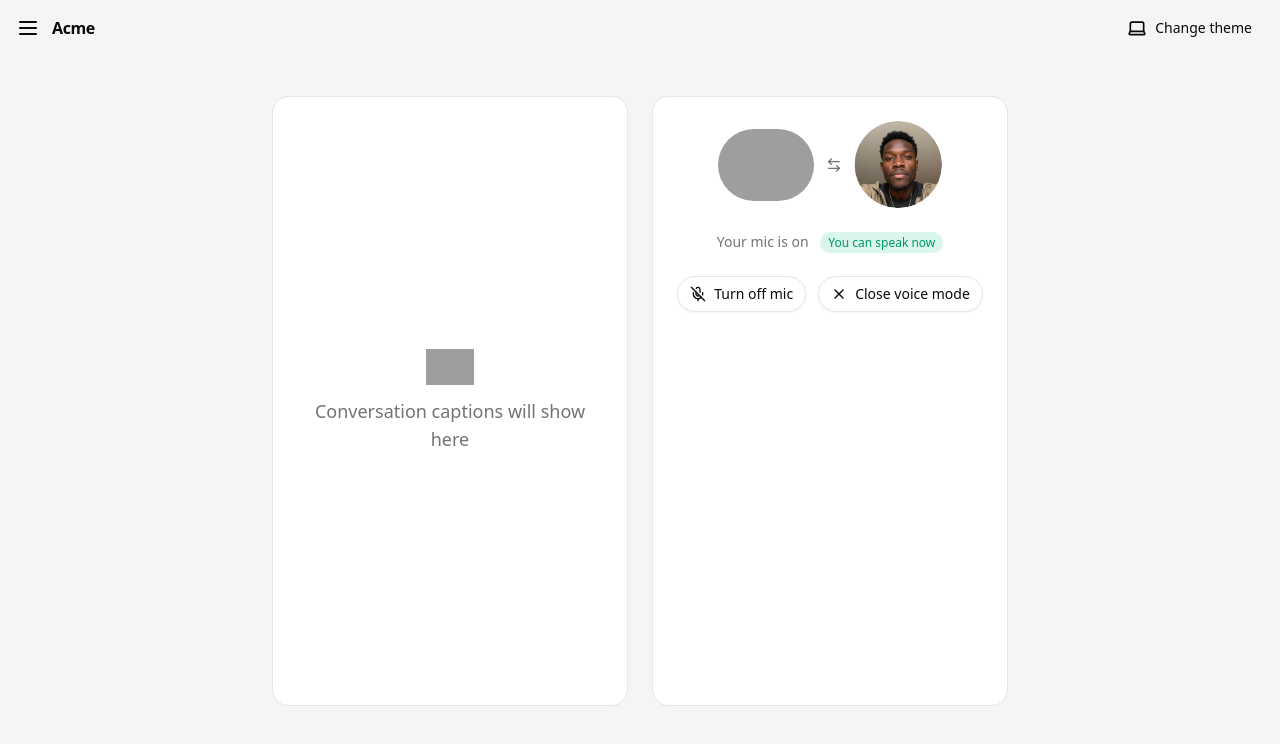
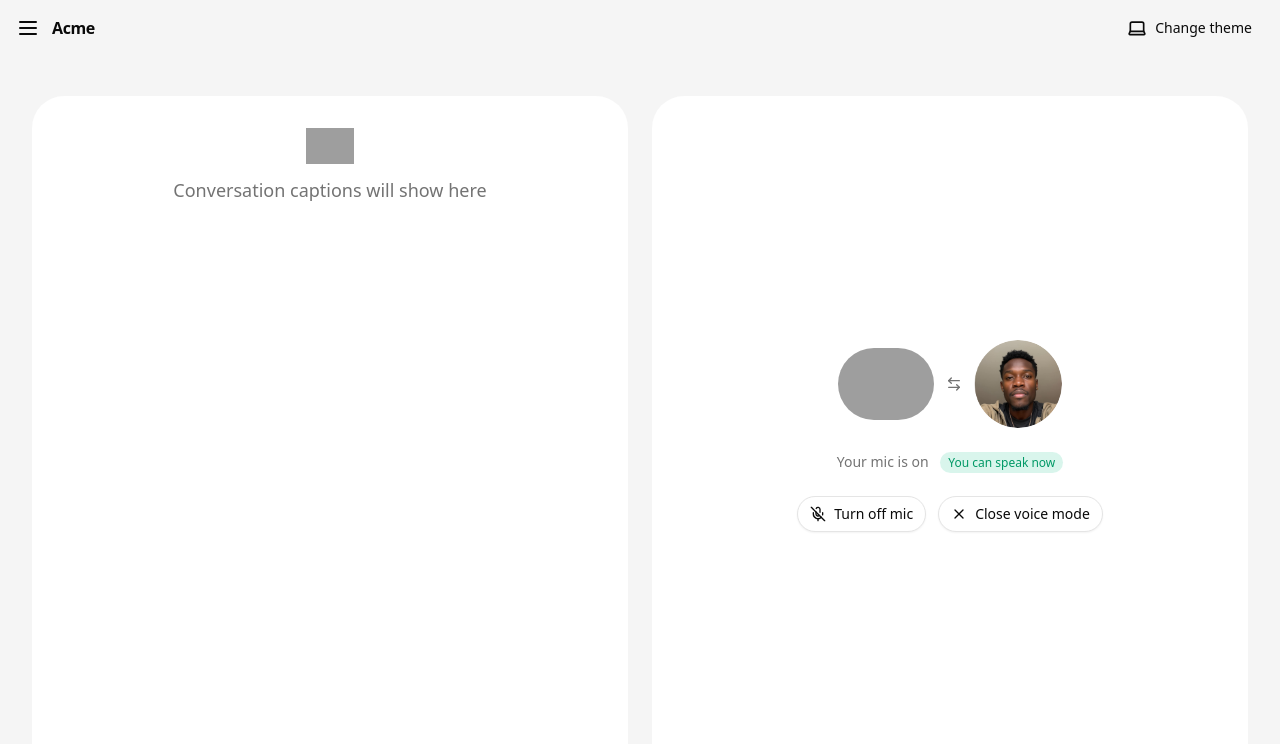
Before and after one commit to thepreakerebi/voi, a Next.js app: page / in a window 1280 px wide. Both pictures are taken after a click on the button "Use voice mode". Shown: the top 744 px of the page. Built offline with nearby package versions, Linux system fonts and the light colour scheme; grey boxes are pictures that could not be loaded.

Commit message:
fixed voice mode layput

```diff
--- a/app/(voice-chat)/captions.tsx
+++ b/app/(voice-chat)/captions.tsx
@@ -9,8 +9,12 @@ type Props = {
 
 export default function Captions({ userText, aiText }: Props) {
   return (
-    <section className="h-[50vh] md:h-[70vh] flex items-center justify-center">
-      <section aria-live="polite" aria-atomic="false" className="text-center space-y-6 w-full max-w-2xl">
+    <section className="h-full w-full flex items-center justify-center">
+      <section
+        aria-live="polite"
+        aria-atomic="false"
+        className="text-center space-y-6 w-full h-full max-w-2xl"
+      >
         {!userText && !aiText ? (
           <figure className="mx-auto flex flex-col items-center gap-3">
             <Image src="/caption-unscreen.gif" alt="" width={48} height={48} />
@@ -19,20 +23,20 @@ export default function Captions({ userText, aiText }: Props) {
             </figcaption>
           </figure>
         ) : (
-          <>
+          <section className="h-full w-full overflow-y-auto space-y-6 px-2">
             {userText && (
               <article>
                 <h3 className="text-base md:text-xl font-medium">You</h3>
-                <p className="text-lg md:text-2xl leading-relaxed">{userText}</p>
+                <p className="text-lg md:text-2xl leading-relaxed text-pretty">{userText}</p>
               </article>
             )}
             {aiText && (
               <article>
                 <h3 className="text-base md:text-xl font-medium">Assistant</h3>
-                <p className="text-lg md:text-2xl leading-relaxed">{aiText}</p>
+                <p className="text-lg md:text-2xl leading-relaxed text-pretty">{aiText}</p>
               </article>
             )}
-          </>
+          </section>
         )}
       </section>
     </section>
--- a/app/(voice-chat)/voice-mode.tsx
+++ b/app/(voice-chat)/voice-mode.tsx
@@ -9,12 +9,12 @@ export default function VoiceMode({ onClose }: { onClose?: () => void }) {
   const [aiCaption, setAiCaption] = React.useState("");
 
   return (
-    <section className="mx-auto w-full max-w-6xl px-4 py-6 md:py-8">
-      <section className="grid grid-cols-1 md:grid-cols-2 gap-4 md:gap-6">
-        <section className="rounded-2xl border bg-card p-4 md:p-6">
+    <section className="w-full h-[calc(100vh-56px)] px-4 py-4 md:py-8">
+      <section className="grid w-full h-full grid-cols-1 md:grid-cols-2 gap-6">
+        <section className="rounded-[2rem] w-full bg-card h-full p-4 md:p-8">
           <Captions userText={userCaption} aiText={aiCaption} />
         </section>
-        <section className="rounded-2xl border bg-card p-4 md:p-6">
+        <section className="rounded-[2rem] w-full bg-card h-full p-4 md:p-8">
           <Voices onCaptionUpdate={(u, a) => { setUserCaption(u ?? userCaption); setAiCaption(a ?? aiCaption); }} onClose={onClose} />
         </section>
       </section>
--- a/app/(voice-chat)/voices.tsx
+++ b/app/(voice-chat)/voices.tsx
@@ -11,7 +11,7 @@ type Props = {
 
 export default function Voices({ onCaptionUpdate, onClose }: Props) {
   return (
-    <section className="flex flex-col items-center gap-6">
+    <section className="flex flex-col items-center justify-center gap-6 h-full w-full">
       <section className="flex items-center gap-3">
         <Image src="/orb.png" alt="AI" width={96} height={96} className="rounded-full" />
         <ArrowLeftRight className="size-4 text-muted-foreground" />
--- a/app/page.tsx
+++ b/app/page.tsx
@@ -10,13 +10,15 @@ export default function Home() {
   return (
     <section className="h-full">
       <Header />
-      <section className="w-full px-3 md:px-64 py-16 bg-secondary">
-        {mode === "text" ? (
+      {mode === "text" ? (
+        <section className="w-full px-3 md:px-64 py-16 bg-secondary">
           <TextMode onOpenVoice={() => setMode("voice")} />
-        ) : (
+        </section>
+      ) : (
+        <section className="w-full px-3 md:px-4 py-16 bg-secondary">
           <VoiceMode onClose={() => setMode("text")} />
-        )}
-      </section>
+        </section>
+      )}
     </section>
   );
 }
```
